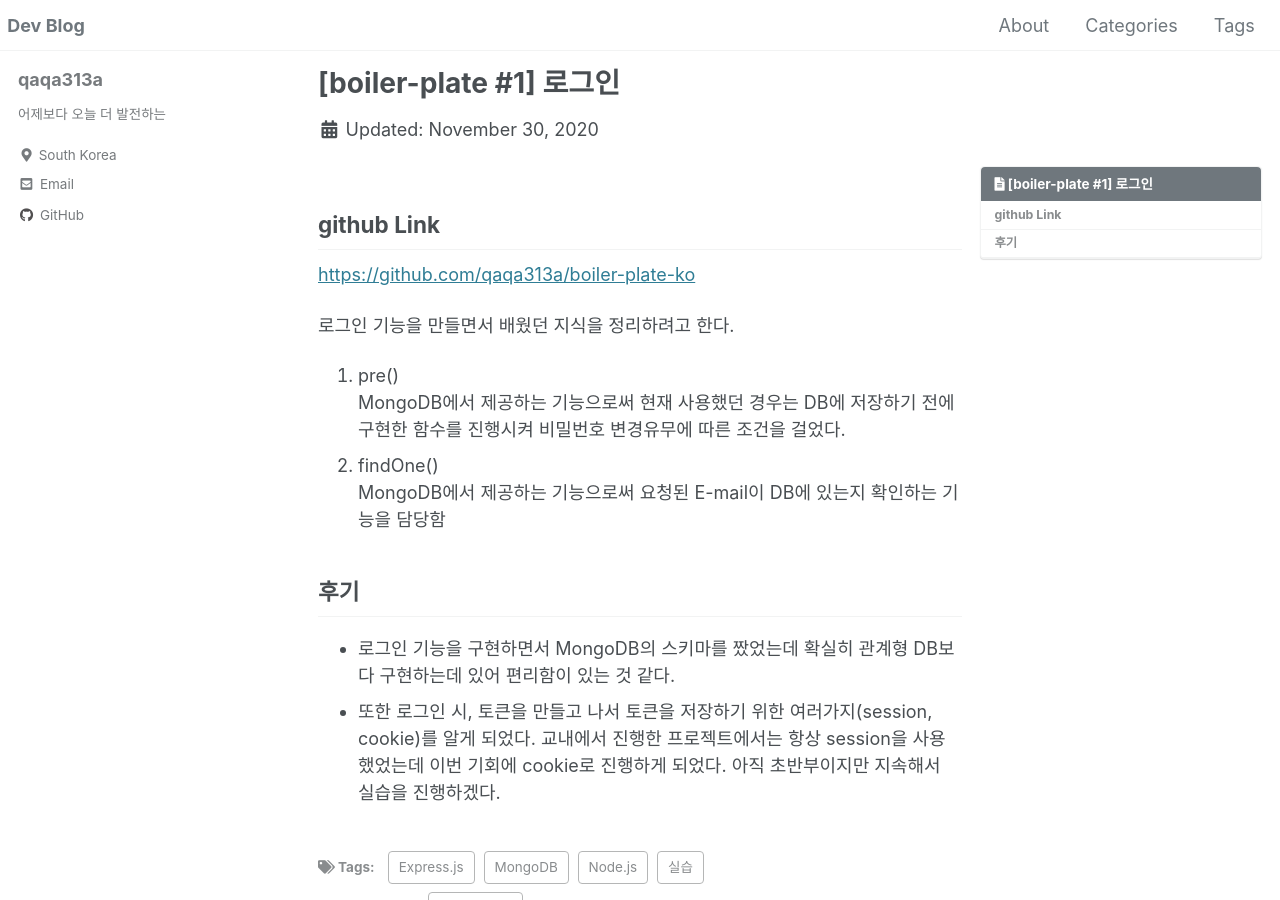
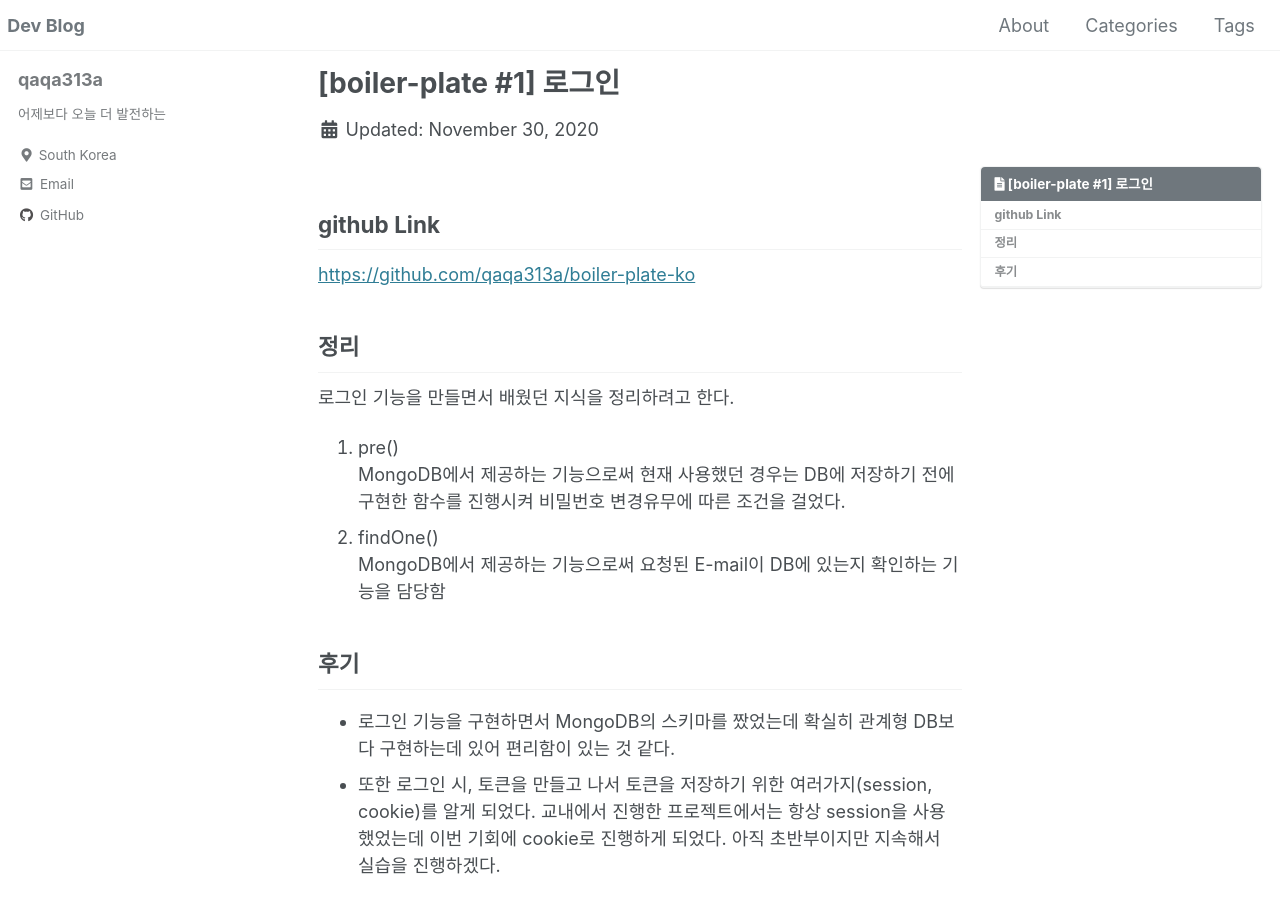
Before and after one commit to ChangWoo95/ChangWoo95.github.io, a Jekyll site: the page built from _posts/2020-11-29-second-post.md, in a window 1280 px wide and 900 px high. Built offline with Jekyll 4.4.1, drawn with Linux system fonts in a browser that asks for light colours; cached includes are drawn as plain includes; comment, search, counter and statistics services are not loaded.

Commit message:
정리 추가

```diff
--- a/_posts/2020-11-29-second-post.md
+++ b/_posts/2020-11-29-second-post.md
@@ -15,6 +15,7 @@ toc_label: "[boiler-plate #1] 로그인"
 ## github Link
 <https://github.com/qaqa313a/boiler-plate-ko>
 
+## 정리
 로그인 기능을 만들면서 배웠던 지식을 정리하려고 한다.
 
 1. pre() <br>
--- a/_posts/2020-11-30-first-post.md
+++ b/_posts/2020-11-30-first-post.md
@@ -19,6 +19,7 @@ toc_label: "[boiler-plate #2] server part 구현 및 client part 구현"
 오늘 인증 기능 및 로그아웃 기능을 구현했고, client에서 component만 나누었다.<br>
 배웠던 내용들을 정리해보려고 한다.
 
+## 정리
 1. logout <br>
    login시 등록된 token을 해제시킨다.
 2. React <br>
```
Also changed, not shown: _posts/2020-11-29-first-post.md (+1 -1 lines).
